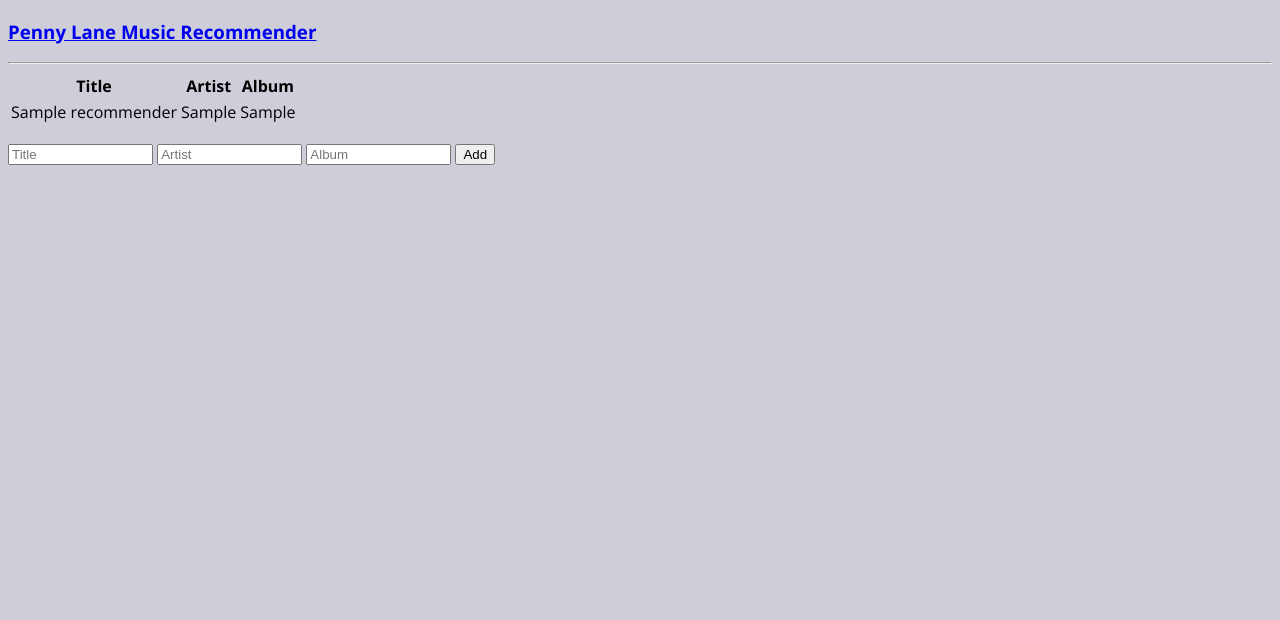
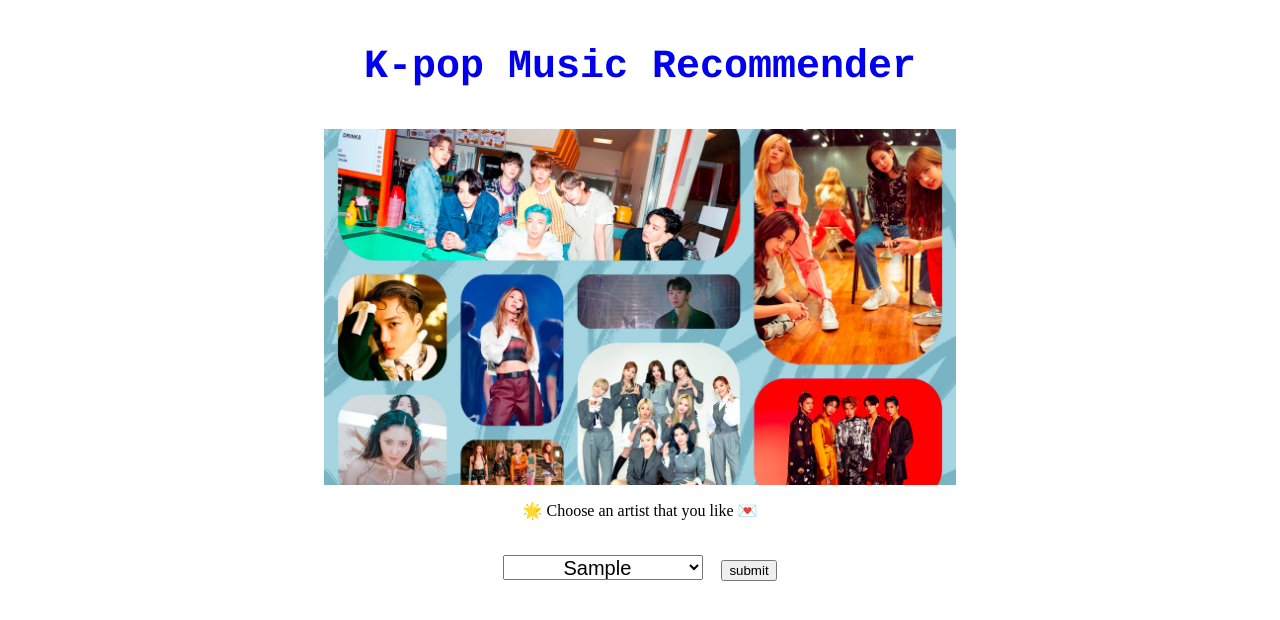
Before and after one commit to MSIA/2021-msia423-Wu-Qiaozhen-project, a Flask app: page / in a window 1280 px wide. Shown: the top 620 px of the page. Run offline with Flask 2, Linux system fonts and the light colour scheme; tables that the repository leaves empty hold one stand-in row (values such as "Sample post"); parts of the project's set-up code (start-up, migrations or seed data) failed here and were passed over.

Commit message:
Add files via upload

```diff
--- a/app/templates/error.html
+++ b/app/templates/error.html
@@ -7,11 +7,11 @@
 
 <body>
     <h3>
-         <a href = "{{ url_for('index') }}">Penny Lane Music Recommender</a>
+         <a href = "{{ url_for('index') }}">K-pop Music Recommender</a>
     </h3>
 
     <div class="alert alert-danger" role="alert">
-  <p class="alert-link">We're sorry. There was a problem accessing the database. Please try back later. </p>
+  <p class="alert-link">We're sorry. This song is not included in the database. </p>
     </div>
 
 </body>
--- a/app/templates/index.html
+++ b/app/templates/index.html
@@ -2,41 +2,47 @@
 <html lang="en">
 <head>
     <meta charset="UTF-8">
-    <link href="static/basic.css" rel="stylesheet">
+    <link rel="stylesheet" href="https://cdn.jsdelivr.net/npm/bootstrap@5.0.1/dist/css/bootstrap.css.map" integrity="undefined" crossorigin="anonymous">
 </head>
 
+<STYLE>A {text-decoration: none;}
+h3 {text-align: center;
+    font-size: 40px;}
+p {text-align: center;}
+div {text-align: center;}
+img { display: block;
+    margin-left: auto;
+    margin-right: auto;
+    width: 50%;}
+form {text-align: center;
+    font-family:'Courier';
+    font-size: 30px;}
+
+select{
+    font-size: 20px;
+    width: 200px;
+    height: 25px;
+    text-align: center;
+}
+
+</STYLE>
 <body>
     <h3>
-         <a href = "{{ url_for('index') }}">Penny Lane Music Recommender</a>
+         <a style="font-family:'Courier'"  href = "{{ url_for('index') }}">K-pop Music Recommender</a>
     </h3>
-
-    <hr/>
-    <table>
-         <thead>
-            <tr>
-               <th>Title</th>
-               <th>Artist</th>
-               <th>Album</th>
-            </tr>
-         </thead>
-
-         <tbody>
-            {% for track in tracks %}
-               <tr>
-                   <td>{{ track.title }}</td>
-                   <td>{{ track.artist }}</td>
-                   <td>{{ track.album }}</td>
-               </tr>
-            {% endfor %}
-         </tbody>
-      </table>
-      <form action="{{ url_for('add_entry') }}" method=post class=add-entry>
-      <dl>
-        <input type=text size=15 name=title placeholder="Title">
-        <input type=text size=15 name=artist placeholder="Artist">
-        <input type=text size=15 name=album placeholder="Album">
-        <input type=submit value=Add>
-      </dl>
+    <img src="../static/kpop.jpg" class="center">
+    <div class="alert alert-danger" role="alert">
+        <p class="alert-link" style="font-family:'Chalkduster'"> &#127775; Choose an artist that you like &#128140;</p>
+    </div>
+    <form action="{{ url_for('get_songs') }}" method=post class=add-entry>
+        <dl>
+            <select name= artist_list method="POST" action="/" >
+                {% for a in artist_list %}
+                    <option value= "{{a}}" SELECTED  >{{a}}</option>"
+                {% endfor %}
+            </select>
+            <input type=submit value=submit>
+        </dl>
     </form>
 
 </body>
```
Also changed, not shown: app/templates/rec.html (added, +41 -0 lines), app/templates/songs.html (added, +54 -0 lines).
